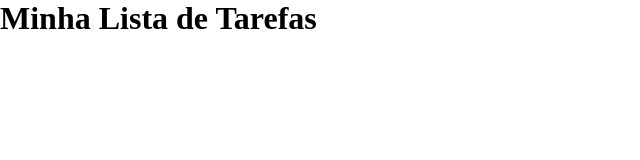
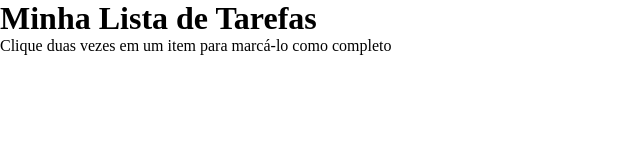
Before and after one commit to camilawolter/projeto-todo-list, a website: page index.html in a window 1280 px wide. Shown: the whole page, without its empty margins (0-640 px from the left). Drawn offline with Linux system fonts and the light colour scheme.

Commit message:
requisito 2

```diff
--- a/index.html
+++ b/index.html
@@ -11,6 +11,9 @@
     <header>
         <h1>Minha Lista de Tarefas</h1>
     </header>
+    <section id="funcionamento">
+        <p>Clique duas vezes em um item para marcá-lo como completo</p>
+    </section>
 </body>
 <script src="script.js"></script>
 </html>
```
